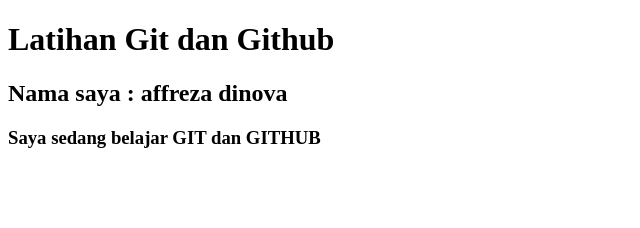
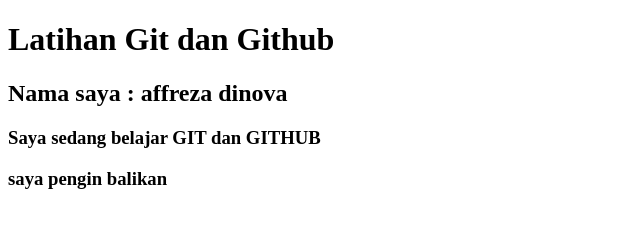
Before and after one commit to rezadino/coba-kolaborator, a plain HTML site: page index.html in a window 1280 px wide. Shown: the whole page, without its empty margins (0-640 px from the left). Drawn offline with Linux system fonts and the light colour scheme.

Commit message:
update index.html menambah teks h3

```diff
--- a/index.html
+++ b/index.html
@@ -11,5 +11,6 @@
     <h2>Nama saya : affreza dinova</h2>
     <h3>Saya sedang belajar GIT dan GITHUB</h3>
 
+    <h3>saya pengin balikan</h3>
   </body>
 </html>
```
